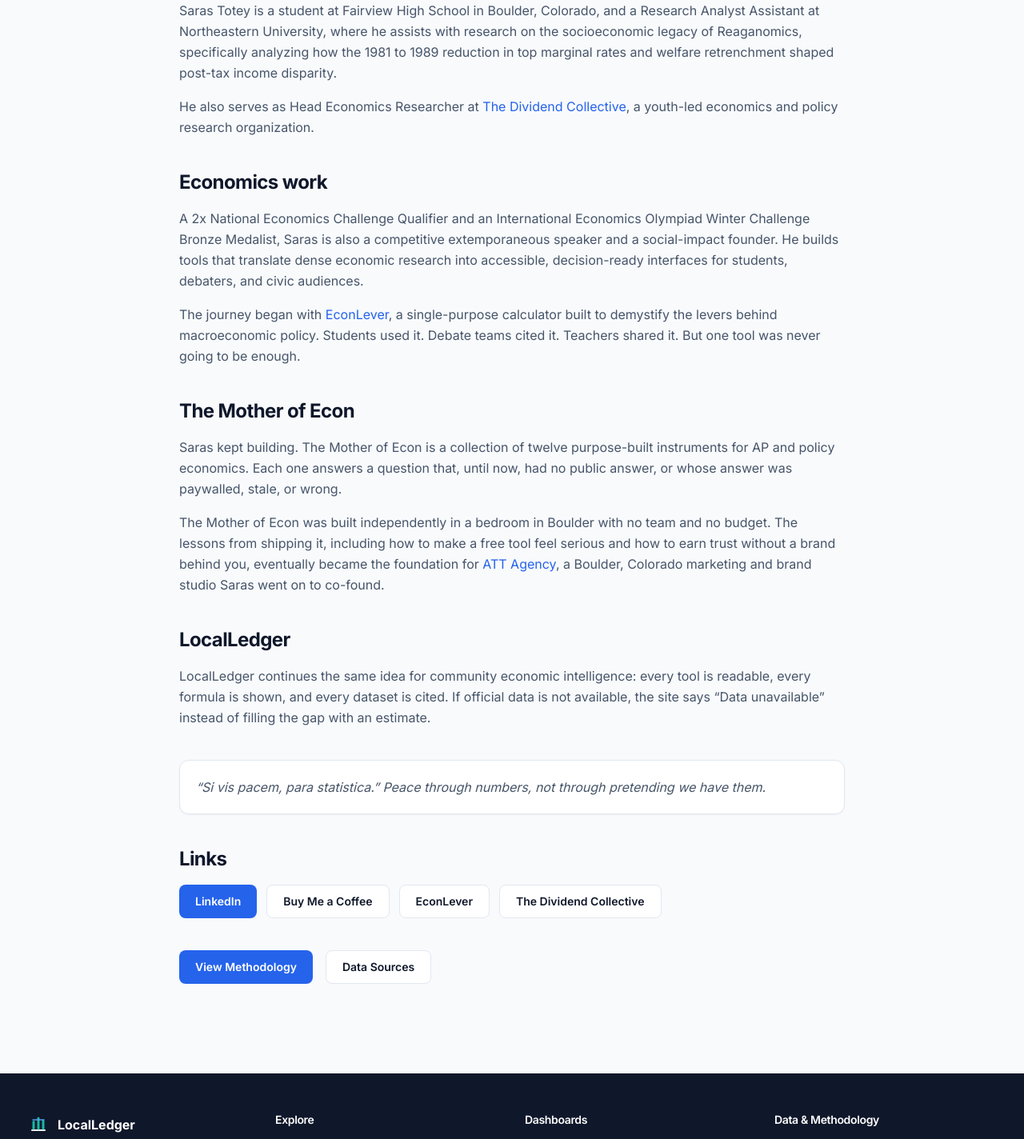
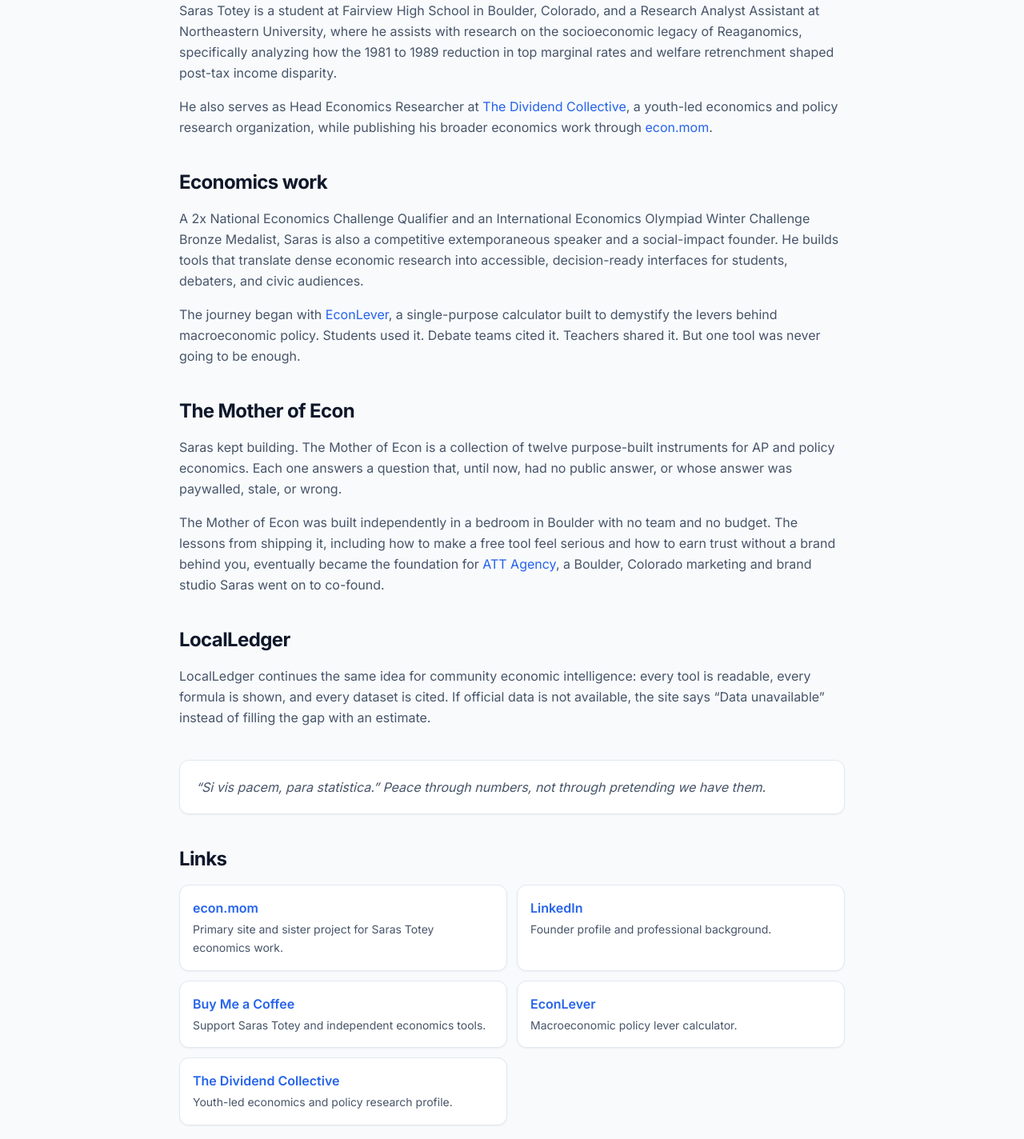
Before and after one commit to PandaXPanther/Local-Ledger, a Next.js app: page /about in a window 1280 px wide. Shown: the part 920-2344 px from the top of the page at 80% size. Built offline with nearby package versions, Linux system fonts and the light colour scheme.

Commit message:
Add econ.mom founder links and schema

```diff
--- a/src/app/about/page.tsx
+++ b/src/app/about/page.tsx
@@ -3,14 +3,68 @@
 import { Hero } from '@/components/Hero';
 
 export const metadata: Metadata = {
-  title: 'About Saras Totey, Founder',
+  title: 'About Saras Totey, LocalLedger Founder and econ.mom Creator',
   description:
-    'Saras Totey is the founder of LocalLedger, builder of econ.mom and EconLever, and a Fairview High School student in Boulder, Colorado.',
+    'About Saras Totey, founder of LocalLedger and creator of econ.mom, with economics work from Boulder, Colorado.',
 };
 
 export default function AboutPage() {
+  const personJsonLd = {
+    '@context': 'https://schema.org',
+    '@type': 'Person',
+    '@id': 'https://localledger.pages.dev/about/#saras',
+    name: 'Saras Totey',
+    givenName: 'Saras',
+    familyName: 'Totey',
+    jobTitle: 'Founder, LocalLedger',
+    url: 'https://econ.mom',
+    mainEntityOfPage: 'https://localledger.pages.dev/about/',
+    sameAs: [
+      'https://econ.mom',
+      'https://econlever.org',
+      'https://github.com/PandaXPanther',
+      'https://thedividendcollective.com/saras-totey',
+      'https://www.linkedin.com/in/saras-totey-64a777334/',
+      'https://www.buymeacoffee.com/sarast1',
+      'https://www.instagram.com/sarastotey_/',
+    ],
+  };
+
+  const aboutJsonLd = {
+    '@context': 'https://schema.org',
+    '@graph': [
+      {
+        '@type': 'Organization',
+        '@id': 'https://localledger.pages.dev/#org',
+        name: 'LocalLedger',
+        url: 'https://localledger.pages.dev',
+        founder: { '@id': 'https://localledger.pages.dev/about/#saras' },
+        relatedLink: ['https://econ.mom'],
+        subOrganization: { '@id': 'https://econ.mom/#organization' },
+      },
+      {
+        '@type': 'WebSite',
+        '@id': 'https://localledger.pages.dev/#site',
+        url: 'https://localledger.pages.dev',
+        name: 'LocalLedger',
+        publisher: { '@id': 'https://localledger.pages.dev/#org' },
+        relatedLink: ['https://econ.mom'],
+        inLanguage: 'en-US',
+      },
+      {
+        '@type': 'Organization',
+        '@id': 'https://econ.mom/#organization',
+        name: 'econ.mom',
+        url: 'https://econ.mom',
+        founder: { '@id': 'https://localledger.pages.dev/about/#saras' },
+      },
+    ],
+  };
+
   return (
     <>
+      <script type="application/ld+json" dangerouslySetInnerHTML={{ __html: JSON.stringify(personJsonLd) }} />
+      <script type="application/ld+json" dangerouslySetInnerHTML={{ __html: JSON.stringify(aboutJsonLd) }} />
       <Hero
         tag="Founder"
         headline="Saras Totey"
@@ -28,10 +82,20 @@
           </p>
           <p className="text-text-secondary leading-relaxed">
             He also serves as Head Economics Researcher at{' '}
-            <a href="https://thedividendcollective.com/saras-totey" className="text-brand-blue hover:underline">
+            <a
+              href="https://thedividendcollective.com/saras-totey"
+              target="_blank"
+              rel="noopener"
+              className="text-brand-blue hover:underline"
+            >
               The Dividend Collective
             </a>
-            , a youth-led economics and policy research organization.
+            , a youth-led economics and policy research organization, while publishing his broader economics
+            work through{' '}
+            <a href="https://econ.mom" target="_blank" rel="noopener" className="text-brand-blue hover:underline">
+              econ.mom
+            </a>
+            .
           </p>
         </section>
 
@@ -45,7 +109,7 @@
           </p>
           <p className="text-text-secondary leading-relaxed">
             The journey began with{' '}
-            <a href="https://econlever.org" className="text-brand-blue hover:underline">
+            <a href="https://econlever.org" target="_blank" rel="noopener" className="text-brand-blue hover:underline">
               EconLever
             </a>
             , a single-purpose calculator built to demystify the levers behind macroeconomic policy. Students
@@ -64,7 +128,7 @@
             The Mother of Econ was built independently in a bedroom in Boulder with no team and no budget.
             The lessons from shipping it, including how to make a free tool feel serious and how to earn
             trust without a brand behind you, eventually became the foundation for{' '}
-            <a href="https://attagency.co" className="text-brand-blue hover:underline">
+            <a href="https://attagency.co" target="_blank" rel="noopener" className="text-brand-blue hover:underline">
               ATT Agency
             </a>
             , a Boulder, Colorado marketing and brand studio Saras went on to co-found.
@@ -90,20 +154,47 @@
 
         <section>
           <h2 className="text-2xl font-bold text-text-primary mb-4">Links</h2>
-          <div className="flex flex-wrap gap-3">
-            <a href="https://www.linkedin.com/in/saras-totey-64a777334/" className="btn-primary">
-              LinkedIn
-            </a>
-            <a href="https://www.buymeacoffee.com/sarast1" className="btn-secondary">
-              Buy Me a Coffee
-            </a>
-            <a href="https://econlever.org" className="btn-secondary">
-              EconLever
-            </a>
-            <a href="https://thedividendcollective.com/saras-totey" className="btn-secondary">
-              The Dividend Collective
-            </a>
-          </div>
+          <ul className="grid gap-3 sm:grid-cols-2">
+            {[
+              {
+                label: 'econ.mom',
+                href: 'https://econ.mom',
+                desc: 'Primary site and sister project for Saras Totey economics work.',
+              },
+              {
+                label: 'LinkedIn',
+                href: 'https://www.linkedin.com/in/saras-totey-64a777334/',
+                desc: 'Founder profile and professional background.',
+              },
+              {
+                label: 'Buy Me a Coffee',
+                href: 'https://www.buymeacoffee.com/sarast1',
+                desc: 'Support Saras Totey and independent economics tools.',
+              },
+              {
+                label: 'EconLever',
+                href: 'https://econlever.org',
+                desc: 'Macroeconomic policy lever calculator.',
+              },
+              {
+                label: 'The Dividend Collective',
+                href: 'https://thedividendcollective.com/saras-totey',
+                desc: 'Youth-led economics and policy research profile.',
+              },
+            ].map(link => (
+              <li key={link.href} className="card p-4">
+                <a
+                  href={link.href}
+                  target="_blank"
+                  rel="noopener"
+                  className="font-semibold text-brand-blue hover:underline"
+                >
+                  {link.label}
+                </a>
+                <p className="mt-1 text-sm leading-relaxed text-text-secondary">{link.desc}</p>
+              </li>
+            ))}
+          </ul>
         </section>
 
         <div className="flex gap-4">
--- a/src/app/layout.tsx
+++ b/src/app/layout.tsx
@@ -67,6 +67,8 @@
         name: 'LocalLedger',
         url: 'https://localledger.pages.dev',
         founder: { '@id': 'https://localledger.pages.dev/about/#saras' },
+        relatedLink: ['https://econ.mom'],
+        subOrganization: { '@id': 'https://econ.mom/#organization' },
         description:
           'Public economic intelligence dashboards built from official public economic data.',
       },
@@ -76,7 +78,15 @@
         url: 'https://localledger.pages.dev',
         name: 'LocalLedger',
         publisher: { '@id': 'https://localledger.pages.dev/#org' },
+        relatedLink: ['https://econ.mom'],
         inLanguage: 'en-US',
+      },
+      {
+        '@type': 'Organization',
+        '@id': 'https://econ.mom/#organization',
+        name: 'econ.mom',
+        url: 'https://econ.mom',
+        founder: { '@id': 'https://localledger.pages.dev/about/#saras' },
       },
       {
         '@type': 'Person',
@@ -85,13 +95,15 @@
         givenName: 'Saras',
         familyName: 'Totey',
         jobTitle: 'Founder, LocalLedger',
-        url: 'https://localledger.pages.dev/about/',
+        url: 'https://econ.mom',
+        mainEntityOfPage: 'https://localledger.pages.dev/about/',
         sameAs: [
-          'https://econ.mom/#/founder',
+          'https://econ.mom',
           'https://econlever.org',
           'https://github.com/PandaXPanther',
           'https://thedividendcollective.com/saras-totey',
           'https://www.linkedin.com/in/saras-totey-64a777334/',
+          'https://www.buymeacoffee.com/sarast1',
           'https://www.instagram.com/sarastotey_/',
         ],
       },
--- a/src/components/Footer.tsx
+++ b/src/components/Footer.tsx
@@ -80,6 +80,14 @@
           <p className="text-xs text-gray-500">
             Built with transparency. Every data point cites its source.
           </p>
+          <a
+            href="https://econ.mom"
+            target="_blank"
+            rel="noopener"
+            className="text-xs text-gray-500 hover:text-gray-300 transition-colors"
+          >
+            Founder site: econ.mom
+          </a>
         </div>
       </div>
     </footer>
```
Also changed, not shown: 1 other file (tests, documents, lock files or other folders).
